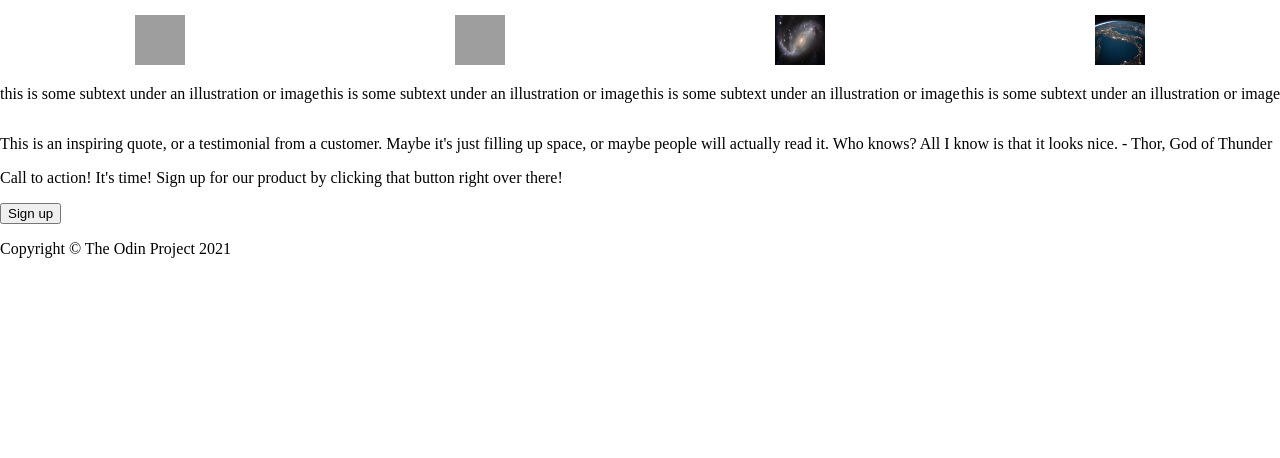
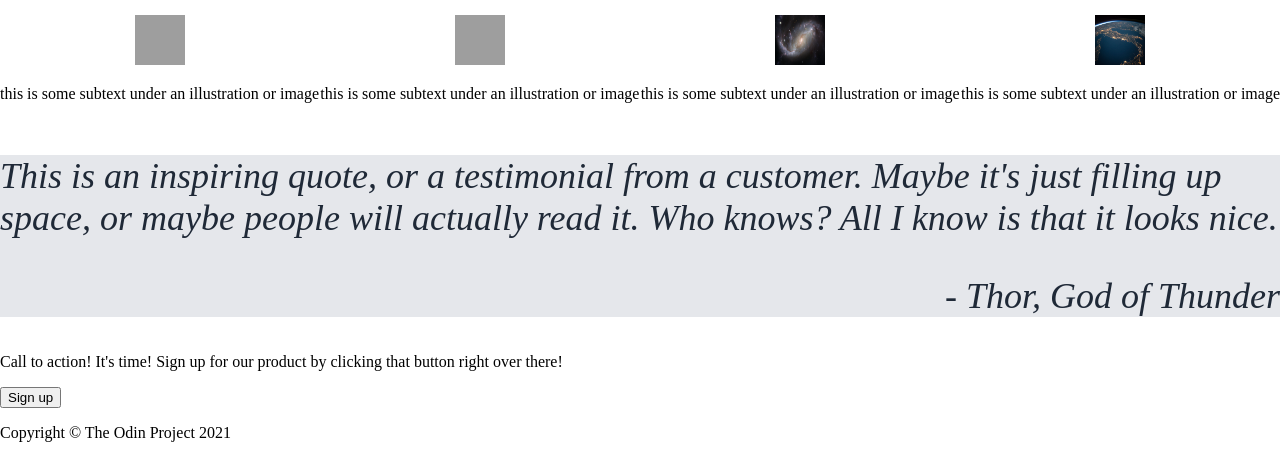
Before and after one commit to Apachemann/odin-landing-page, a plain HTML site: page index.html in a window 1280 px wide. Shown: the part 519-977 px from the top of the page. Before the commit the page ends 800 px from the top, so only its background shows below. Drawn offline with Linux system fonts and the light colour scheme; grey boxes are pictures that could not be loaded.

Commit message:
updated quote text and background

```diff
--- a/index.html
+++ b/index.html
@@ -60,11 +60,13 @@
     </div>
 
     <!-- Inspiring quote -->
-    <div>
+    <div class="quote">
         <p>
             This is an inspiring quote, or a testimonial from a customer.
             Maybe it's just filling up space, or maybe people will actually read it.
             Who knows? All I know is that it looks nice.
+        </p>
+        <p class="thorquote">
             - Thor, God of Thunder
         </p>
     </div>
--- a/styles.css
+++ b/styles.css
@@ -97,6 +97,22 @@ h3 {
 
 /* Inspiring quote */
 
+.quote {
+    background-color: #E5E7EB;
+}
+
+.quote > p {
+    font-size: 36px;
+    font-style: italic;
+    font-weight: lighter;
+    color: #1F2937;
+}
+
+.thorquote {
+    font-weight: bold;
+    text-align: right;
+}
+
 /* Call to action */
 
 /* Footer */
```
